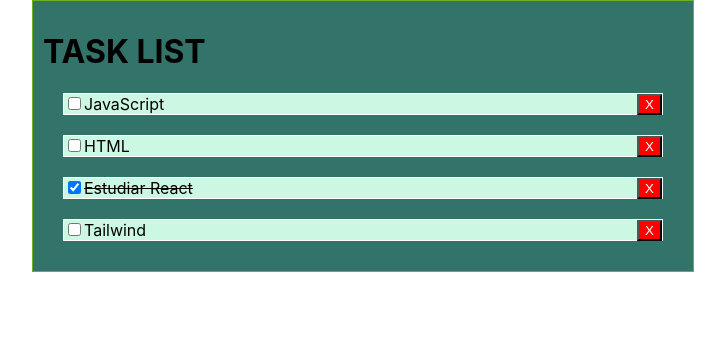
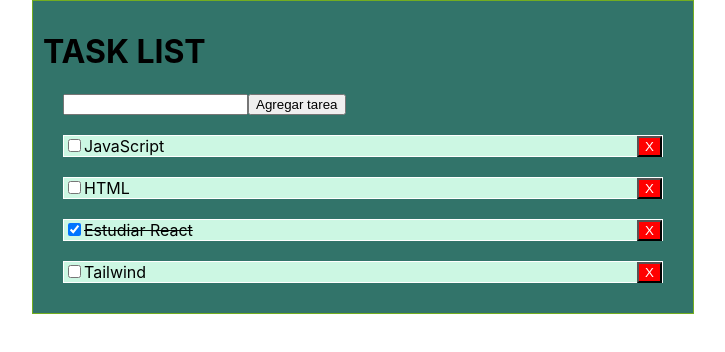
Before and after one commit to juand98/my-react-task-list, a React (Create React App) app: page / in a window 1280 px wide. Shown: the top 352 px of the page, without its empty margins (277-1002 px from the left). Built offline with nearby package versions, Linux system fonts and the light colour scheme.

Commit message:
upDate Components

```diff
--- a/src/App.js
+++ b/src/App.js
@@ -2,6 +2,7 @@ import { useState } from "react";
 import data from "./data.json";
 import "./App.css";
 import TodoList from "./components/TodoList";
+import TodoForm from "./components/TodoForm";
 
 function App() {
   //Usaremos el hook "useState", que nos permitirá inicializar y cambiar cierta información o estado relacionado al componente. Gracias a la extensión automáticamente este se importa en nuestro archivo. Recordemos que en los corchetess, como primer parámetro asignamos un nombre a la información con la cual vamos a trabajar, en este caso todos (tareas, english). Como segundo parámetro usamos el set para poder cambiar o actulizar la lista de tareas.
@@ -50,6 +51,7 @@ function App() {
   return (
     <div className="container">
       <h1>TASK LIST</h1>
+      <TodoForm />
       <TodoList
         todos={todos}
         onComplete={onComplete}
@@ -76,6 +78,9 @@ function App() {
 {
   /* Agregar tarea a la lista:
 
+  Para esto crearemos un nuevo componente
+
+
 */
 }
 
--- /dev/null
+++ b/src/components/TodoForm.js
@@ -0,0 +1,12 @@
+import React from "react";
+
+export default function TodoForm() {
+  return (
+    <div style={{ margin: 20 }}>
+      <form action="">
+        <input type="text" value={""} />
+        <button>Agregar tarea</button>
+      </form>
+    </div>
+  );
+}
--- /dev/null
+++ b/src/components/TodoHeader.js
@@ -0,0 +1,6 @@
+/* import React from "react";
+
+export default function TodoHeader() {
+  return <div></div>;
+}
+ */
```
